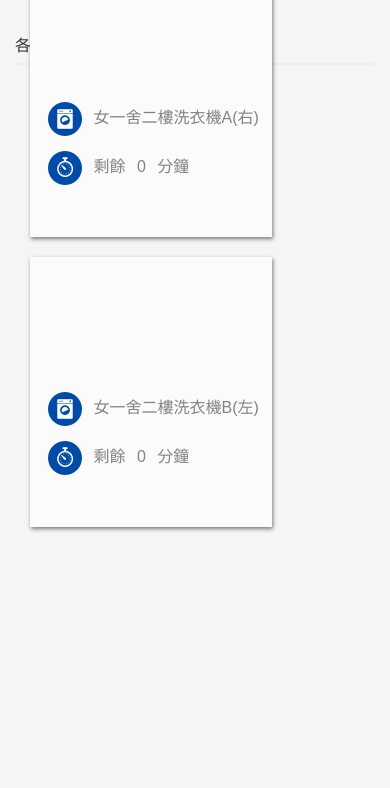
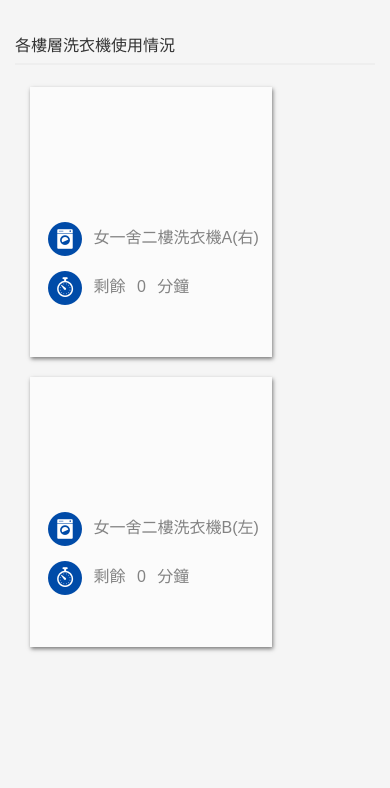
Before and after one commit to CApopsicle/washing_machine, a website: page client/index.html in a window 390 px wide. Shown: the part 54-842 px from the top of the page. Drawn offline with nearby package versions, Linux system fonts and the light colour scheme; some packages are replaced by stand-ins of ours; files that its build step writes are made by us from their sources; no server answers.

Commit message:
add media query

```diff
--- a/client/styles/app.css
+++ b/client/styles/app.css
@@ -199,4 +199,7 @@ body {
   .bottom_img{
     display: none;
   }
+  .cards{
+    margin-top:120px;
+  }
 }
```
